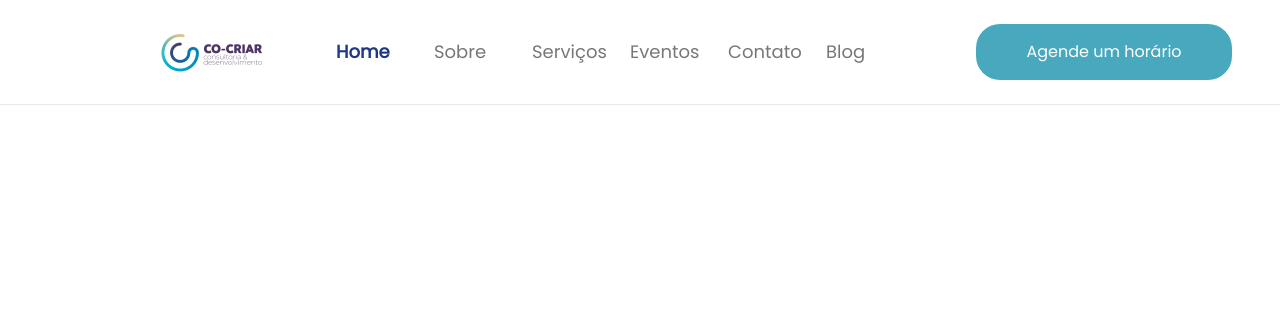
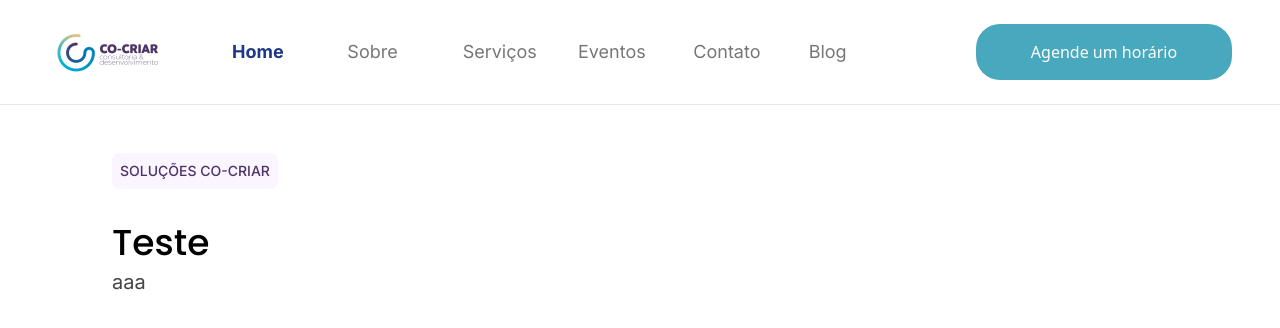
Before and after one commit to lesada/cocriar, a Next.js app: page / in a window 1280 px wide. Shown: the top 328 px of the page. Built offline with nearby package versions, Linux system fonts and the light colour scheme.

Commit message:
feat: section component

```diff
--- a/src/app/globals.css
+++ b/src/app/globals.css
@@ -83,3 +83,13 @@
   --font-poppins: var(--font-poppins);
   --font-inter: var(--font-inter);
 }
+
+@layer components {
+  .title {
+    @apply font-poppins text-4xl font-medium leading-[120%] text-neutral-1000;
+  }
+
+  .text {
+    @apply font-inter font-normal leading-9 text-xl text-neutral-800;
+  }
+}
--- a/src/app/layout.tsx
+++ b/src/app/layout.tsx
@@ -10,12 +10,13 @@ export const metadata: Metadata = {
 const inter = Inter({
   subsets: ["latin"],
   variable: "--font-inter",
+  weight: ["400", "500", "700"],
 });
 
 const poppins = Poppins({
   subsets: ["latin"],
   variable: "--font-poppins",
-  weight: ["400"],
+  weight: ["400", "500", "700"],
 });
 
 export default function RootLayout({
@@ -25,7 +26,7 @@ export default function RootLayout({
 }>) {
   return (
     <html lang="pt-br">
-      <body className={`${inter.className} ${poppins.className}`}>
+      <body className={`${inter.variable} ${poppins.variable}`}>
         <Header />
         {children}
       </body>
--- a/src/app/page.tsx
+++ b/src/app/page.tsx
@@ -1,7 +1,12 @@
+import Section from "@/components/Section";
+
 export default function Home() {
   return (
     <main>
-      {/* <div className="font-poppins text-9xl">Hello world!</div> */}
+      <Section tag="Soluções co-criar">
+        <h3 className="title">Teste</h3>
+        <p className="text">aaa</p>
+      </Section>
     </main>
   );
 }
--- a/src/components/Header/index.tsx
+++ b/src/components/Header/index.tsx
@@ -22,7 +22,7 @@ function Header() {
 
   return (
     <header className="flex items-center justify-center gap-16 py-6 lg:px-12 w-full border-b-1 border-neutral-100 lg:justify-start">
-      <div className="w-10" />
+      <div className="w-10 lg:hidden" />
       <Image
         src={logo}
         alt="Co-criar"
--- /dev/null
+++ b/src/components/Section/index.tsx
@@ -0,0 +1,18 @@
+import { ComponentProps } from "react";
+
+type SectionProps = {
+  tag?: string;
+} & ComponentProps<"section">;
+
+function Section({ tag, children, ...rest }: SectionProps) {
+  return (
+    <section {...rest} className="flex flex-col px-28 py-12">
+      <h4 className="uppercase font-inter text-sm text-purple-900 bg-purple-50 rounded-lg p-2 w-fit font-medium mb-8">
+        {tag}
+      </h4>
+      {children}
+    </section>
+  );
+}
+
+export default Section;
```
